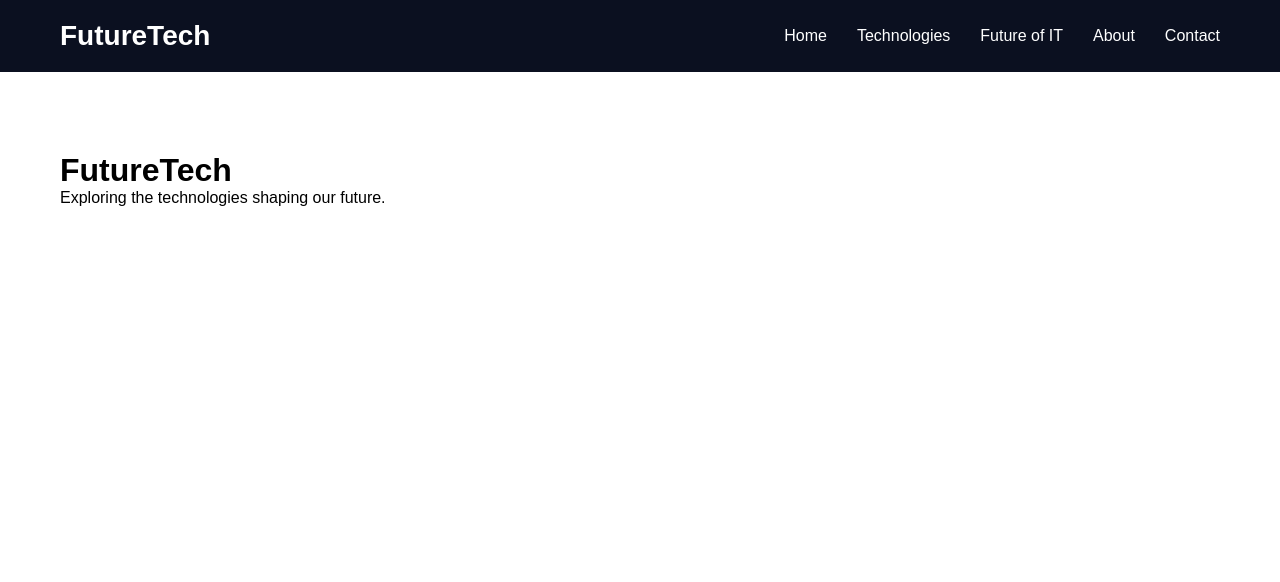
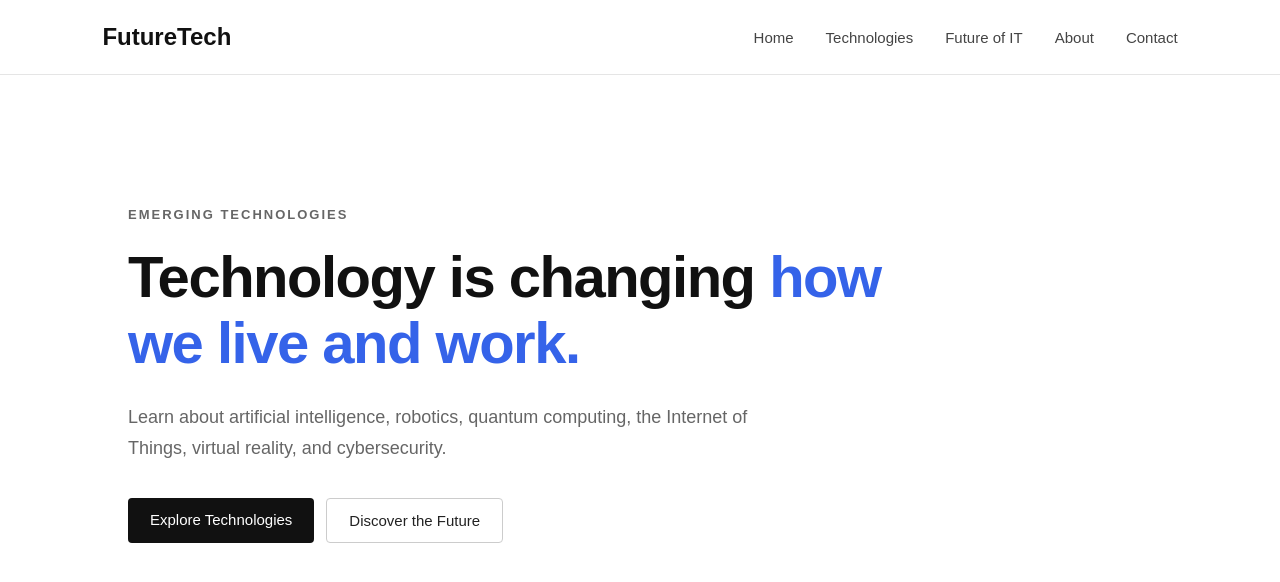
Before and after one commit to ali-mokdadd/futuretech, a React (Vite) app: page / in a window 1280 px wide. Shown: the top 582 px of the page. Built offline with nearby package versions, Linux system fonts and the light colour scheme.

Commit message:
added the hero section with its designs

```diff
--- a/src/App.css
+++ b/src/App.css
@@ -1,33 +1,113 @@
+/* Navbar */
+
 nav {
   width: 100%;
+  height: 75px;
   display: flex;
   justify-content: space-between;
   align-items: center;
-  padding: 20px 60px;
-  background: #0b1020;
-  color: white;
+  padding: 0 8%;
+  background: white;
+  border-bottom: 1px solid #e5e5e5;
 }
 
 nav h2 {
-  font-size: 28px;
+  font-size: 24px;
+  color: #111;
+  font-weight: 700;
 }
 
 nav div:last-child {
   display: flex;
-  gap: 30px;
+  gap: 32px;
 }
 
 nav a {
-  color: white;
+  color: #444;
   text-decoration: none;
-  font-size: 16px;
-  transition: 0.3s;
+  font-size: 15px;
 }
 
 nav a:hover {
-  color: #5ee7df;
+  color: #111;
 }
 
-main {
-  padding: 80px 60px;
+
+/* Hero */
+
+.hero {
+  min-height: 600px;
+  display: flex;
+  align-items: center;
+  padding: 80px 10%;
+  background: #ffffff;
+  color: #111;
 }
+
+.hero-content {
+  max-width: 760px;
+}
+
+.hero-label {
+  font-size: 13px;
+  font-weight: 600;
+  letter-spacing: 2px;
+  color: #666;
+  margin-bottom: 22px;
+}
+
+.hero h1 {
+  font-size: 58px;
+  line-height: 1.15;
+  font-weight: 700;
+  margin-bottom: 25px;
+  letter-spacing: -1.5px;
+}
+
+.hero h1 span {
+  color: #3563e9;
+}
+
+.hero-description {
+  max-width: 620px;
+  font-size: 18px;
+  line-height: 1.7;
+  color: #666;
+  margin-bottom: 35px;
+}
+
+
+/* Buttons */
+
+.hero-buttons {
+  display: flex;
+  gap: 12px;
+}
+
+.hero-buttons a {
+  display: inline-block;
+  padding: 13px 22px;
+  border-radius: 4px;
+  text-decoration: none;
+  font-size: 15px;
+  font-weight: 500;
+}
+
+.primary-btn {
+  background: #111;
+  color: white;
+}
+
+.primary-btn:hover {
+  background: #333;
+}
+
+.secondary-btn {
+  border: 1px solid #ccc;
+  color: #222;
+  background: white;
+}
+
+.secondary-btn:hover {
+  background: #f5f5f5;
+}
--- a/src/App.jsx
+++ b/src/App.jsx
@@ -1,15 +1,12 @@
 import "./App.css";
 import Navbar from "./components/Navbar";
+import Hero from "./components/Hero";
 
 function App() {
   return (
     <>
       <Navbar />
-
-      <main>
-        <h1>FutureTech</h1>
-        <p>Exploring the technologies shaping our future.</p>
-      </main>
+      <Hero />
     </>
   );
 }
--- /dev/null
+++ b/src/components/Hero.jsx
@@ -0,0 +1,31 @@
+function Hero() {
+  return (
+    <section className="hero">
+      <div className="hero-content">
+        <p className="hero-label">EMERGING TECHNOLOGIES</p>
+
+<h1>
+  Technology is changing
+  <span> how we live and work.</span>
+</h1>
+
+<p className="hero-description">
+  Learn about artificial intelligence, robotics, quantum computing,
+  the Internet of Things, virtual reality, and cybersecurity.
+</p>
+
+        <div className="hero-buttons">
+          <a href="#" className="primary-btn">
+            Explore Technologies
+          </a>
+
+          <a href="#" className="secondary-btn">
+            Discover the Future
+          </a>
+        </div>
+      </div>
+    </section>
+  );
+}
+
+export default Hero;
```
